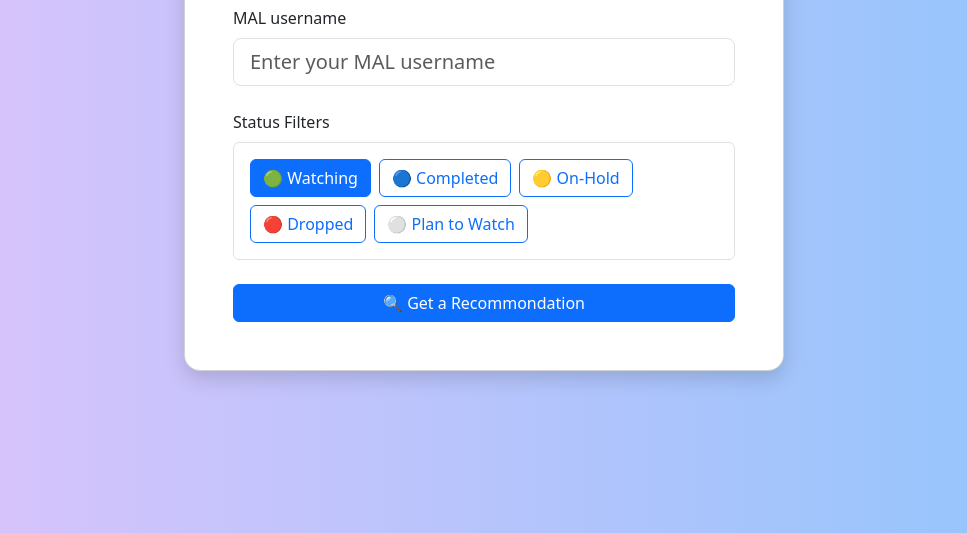
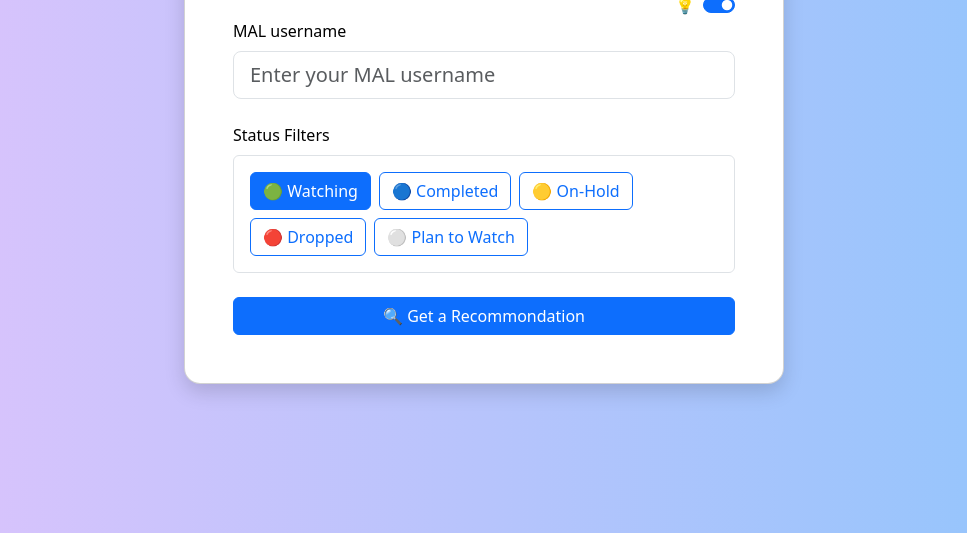
Before and after one commit to Khelta/mal-anime-recommender, a website with bundled scripts: page static/index.html in a window 1280 px wide. Shown: the part 267-800 px from the top of the page, without its empty margins (156-1123 px from the left). Built offline with nearby package versions, Linux system fonts and the light colour scheme.

Commit message:
Added Darkmode

```diff
--- a/src/index.ts
+++ b/src/index.ts
@@ -75,3 +75,17 @@
 )
 
 document.getElementById("back-button")?.addEventListener('click', handleBackButtonClick)
+
+
+const toggle = document.getElementById('darkModeToggle') as HTMLInputElement;
+const icon = document.getElementById('toggle-icon');
+let theme = "light"
+document.body.setAttribute('data-theme', theme);
+toggle.checked = theme === 'light';
+
+toggle.addEventListener('change', () => {
+  const newTheme = toggle.checked ? 'light' : 'dark';
+  document.body.setAttribute('data-theme', newTheme);
+  localStorage.setItem('theme', newTheme);
+  icon!.textContent = toggle.checked ? '💡' : '🌙';
+});
--- a/static/index.html
+++ b/static/index.html
@@ -14,6 +14,10 @@
   <div class="container">
     <div class="card p-4 p-md-5 mx-auto overflow-auto">
       <h2 class="mb-4 text-center text-primary">MAL Anime Recommender</h2>
+      <label class="form-check form-switch form-check-reverse">
+        <input class="form-check-input" type="checkbox" id="darkModeToggle" checked>
+        <span id="toggle-icon">💡</span>
+      </label>
       <div id="input-view">
 
         <div id="alert" class="alert alert-warning hidden" role="alert">
--- a/static/style.css
+++ b/static/style.css
@@ -1,5 +1,12 @@
+/* === LIGHT THEME === */
 body {
-    background: linear-gradient(to right, #e0c3fc, #8ec5fc);
+    --bg-gradient: linear-gradient(to right, #e0c3fc, #8ec5fc);
+    --card-bg: white;
+    --text-color: black;
+    --box-shadow: 0 8px 20px rgba(0, 0, 0, 0.15);
+
+    background: var(--bg-gradient);
+    color: var(--text-color);
     height: 100vh;
     display: flex;
     align-items: center;
@@ -7,11 +14,20 @@
 }
 
 .card {
+    color: var(--text-color);
+    background-color: var(--card-bg);
     max-width: 600px;
     max-height: 80vh;
+    border-radius: 1rem;
+    box-shadow: var(--box-shadow);
+}
 
-    border-radius: 1rem;
-    box-shadow: 0 8px 20px rgba(0, 0, 0, 0.15);
+/* === DARK THEME === */
+body[data-theme="dark"] {
+    --bg-gradient: linear-gradient(to right, #1f1f1f, #3a3a3a);
+    --card-bg: #2b2b2b;
+    --text-color: #f1f1f1;
+    --box-shadow: 0 8px 20px rgba(0, 0, 0, 0.5);
 }
 
 .hidden {
```
